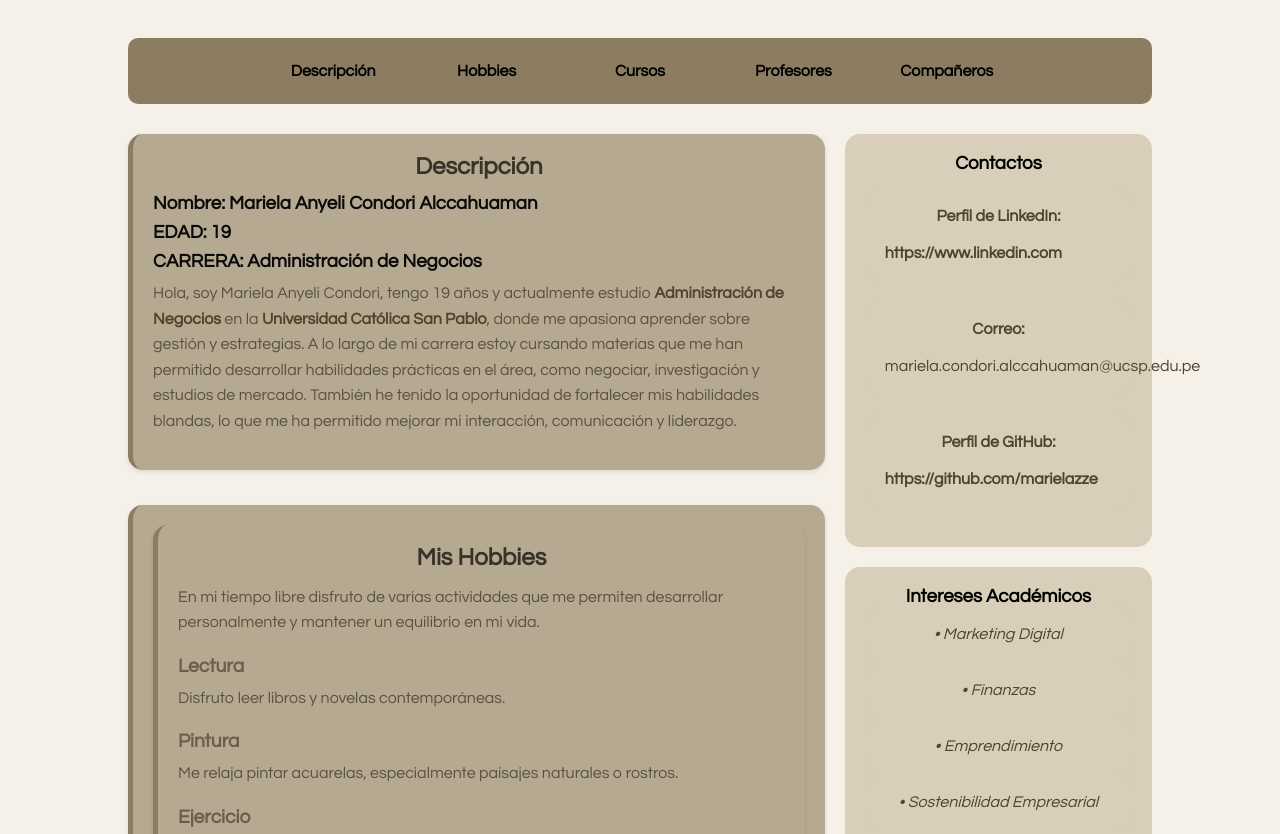
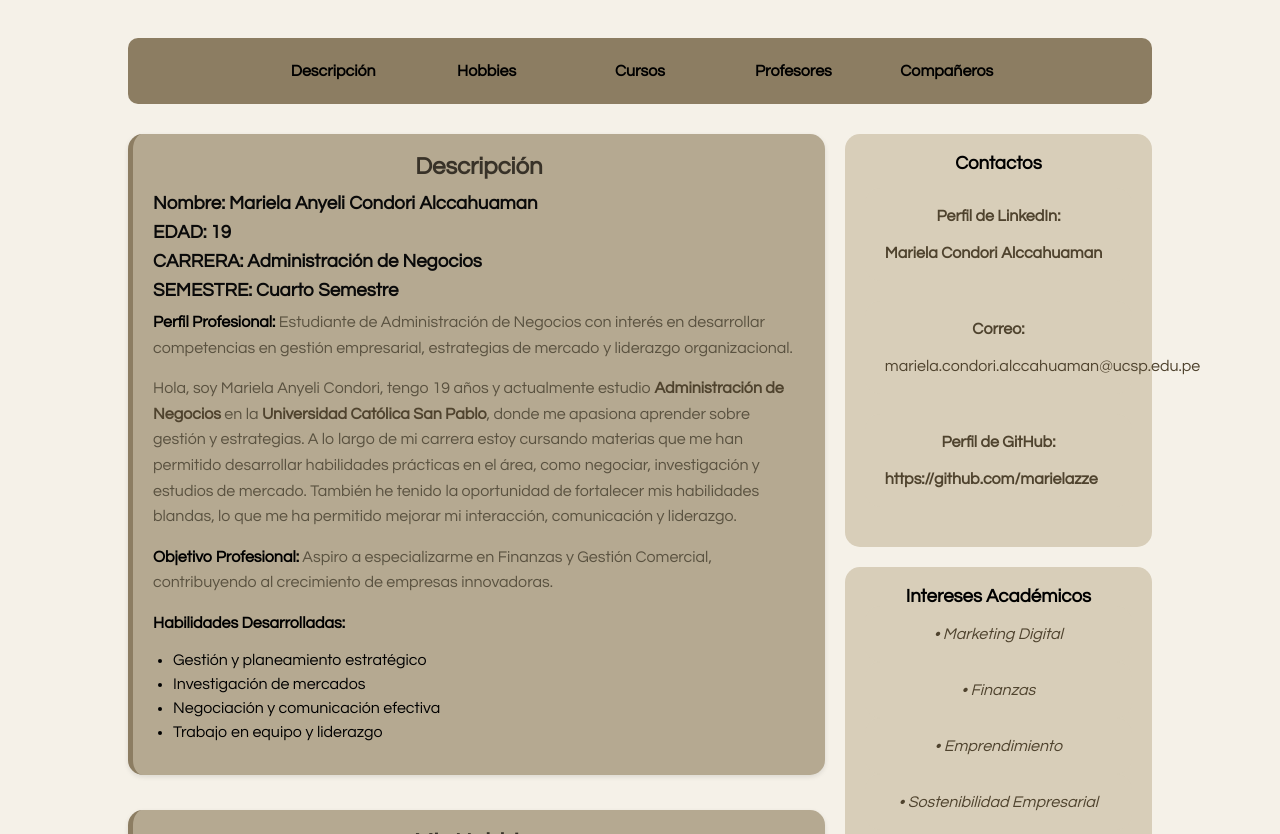
Before and after one commit to marielazze/marielacondoria.github.io, a plain HTML site: page index.html in a window 1280 px wide. Shown: the part 95-929 px from the top of the page. Drawn offline with Linux system fonts and the light colour scheme.

Commit message:
Crear página principal
Added professional profile and updated personal details.

```diff
--- a/index.html
+++ b/index.html
@@ -3,7 +3,7 @@
 <head>
   <meta charset="utf-8">
   <meta name="viewport" content="width=device-width, initial-scale=1">
-  <title>Bienvenido a mi página web personal </title>
+  <title>Bienvenido a mi página web personal</title>
   <link rel="stylesheet" type="text/css" href="estilo.css">
 </head>
 <body>
@@ -21,18 +21,32 @@
       <li><a href="#companeros">Compañeros</a></li>
     </ul>
   </nav>
+
   <div class="contenido">
     <div class="articulo">
       <div id="descripcion">
         <h2>Descripción</h2>
-
-
         <h3>Nombre: Mariela Anyeli Condori Alccahuaman</h3>
         <h3>EDAD: 19</h3>
         <h3>CARRERA: Administración de Negocios</h3>
+        <h3>SEMESTRE: Cuarto Semestre</h3>
+       <p><strong>Perfil Profesional:</strong> Estudiante de Administración de Negocios con interés en desarrollar
+        competencias en gestión empresarial, estrategias de mercado y liderazgo organizacional.</p>
+
         <p>Hola, soy Mariela Anyeli Condori, tengo 19 años y actualmente estudio <a href="https://ucsp.edu.pe/carreras/administracion-negocios/" target="_blank">Administración de Negocios</a> en la <a href="https://ucsp.edu.pe/" target="_blank">Universidad Católica San Pablo</a>, donde me apasiona aprender sobre gestión y estrategias. A lo largo de mi carrera estoy cursando materias que me han permitido desarrollar habilidades prácticas en el área, como negociar, investigación y estudios de mercado. También he tenido la oportunidad de fortalecer mis habilidades blandas, lo que me ha permitido mejorar mi interacción, comunicación y liderazgo.</p>
+
+        <p><strong>Objetivo Profesional:</strong> Aspiro a especializarme en Finanzas y Gestión Comercial,
+        contribuyendo al crecimiento de empresas innovadoras.</p>
+
+        <p><strong>Habilidades Desarrolladas:</strong></p>
+        <ul>
+          <li>Gestión y planeamiento estratégico</li>
+          <li>Investigación de mercados</li>
+          <li>Negociación y comunicación efectiva</li>
+          <li>Trabajo en equipo y liderazgo</li>
+        </ul>
       </div>
-  <div id="hobbies">
+
       <div id="hobbies">
         <h2>Mis Hobbies</h2>
         <p>En mi tiempo libre disfruto de varias actividades que me permiten desarrollar personalmente y mantener un equilibrio en mi vida.</p>
@@ -49,7 +63,7 @@
         <h3>Cocina</h3>
         <p>Me encanta experimentar con nuevas recetas y sabores.</p>
       </div>
-      </div>
+
       <div id="cursos">
         <h2>Cursos</h2>
         <ul>
@@ -60,12 +74,11 @@
           <li>Introducción de Ciencia de la Computación</li>
           <li>Matemáticas Financieras</li>
         </ul>
+      </div>
 
-
-      </div>
       <div id="profesores">
         <h2>Profesores</h2>
-        <p>Los profesores que me acompañan en este semestre: </p>
+        <p>Los profesores que me acompañan en este semestre:</p>
         <ul>
           <li>CÉSAR ALBERTO GALLEGOS ESQUIVIAS</li>
           <li><a href="https://www.linkedin.com/in/jose-montoro-benavente-96b73023/" target="_blank">JOSE MIGUEL MONTORO BENAVENTE</a></li>
@@ -75,12 +88,10 @@
           <li><a href="https://www.linkedin.com/in/ecuadrosv/" target="_blank">ERNESTO CUADROS VARGAS</a></li>
           <li><a href="https://www.linkedin.com/in/erick-percy-berrios-fernandez/" target="_blank">ERICK PERCY BERRIOS FERNANDEZ</a></li>
         </ul>
+      </div>
 
-
-      </div>
       <div id="companeros">
         <h2>Compañeros</h2>
-
         <ul>
           <li><a href="https://traicypaccocolque.github.io/" target="_blank">TRAICY PÁCCO COLQUE</a></li>
           <li><a href="https://svr-glitch.github.io/SANTIAGO-VELASCO-RIVERA/" target="_blank">SANTIAGO VELASCO RIVERA</a></li>
@@ -94,18 +105,17 @@
           <li><a href="https://gustavorodriguezrodriguez.github.io/pagina-web/" target="_blank">GUSTAVO RODRIGUEZ RODRIGUEZ</a></li>
           <li><a href="https://deza-ccama.github.io/marilyn-shiomara-deza-ccama/" target="_blank">MARILYN SHIOMARA DEZA CCAMA</a></li>
         </ul>
-
-        </ul>
-        </ul>
-
       </div>
     </div>
+
     <div class="secundario">
       <div>
         <h3>Contactos</h3>
         <div class="contacto-item">
           <strong>Perfil de LinkedIn:</strong><br>
-          <a href="https://www.linkedin.com" target="_blank">https://www.linkedin.com</a>
+           <a href="https://www.linkedin.com/in/mariela-condori-alccahuaman-360007397/" target="_blank">
+    Mariela Condori Alccahuaman
+  </a>
         </div>
         <div class="contacto-item">
           <strong>Correo:</strong><br>
@@ -128,14 +138,8 @@
   </div>
 
   <div class="piedepagina">
-    <p>© 2023 Mariela Anyeli Condori - Todos los derechos reservados</p>
-    <p>Más información sobre la página</p>
+    <p>© 2024 Mariela Anyeli Condori - Todos los derechos reservados</p>
   </div>
-
-    </div>
-  </div>
-
-
 
 </body>
 </html>
```
Lines whose indentation alone changed are shown as unchanged.
